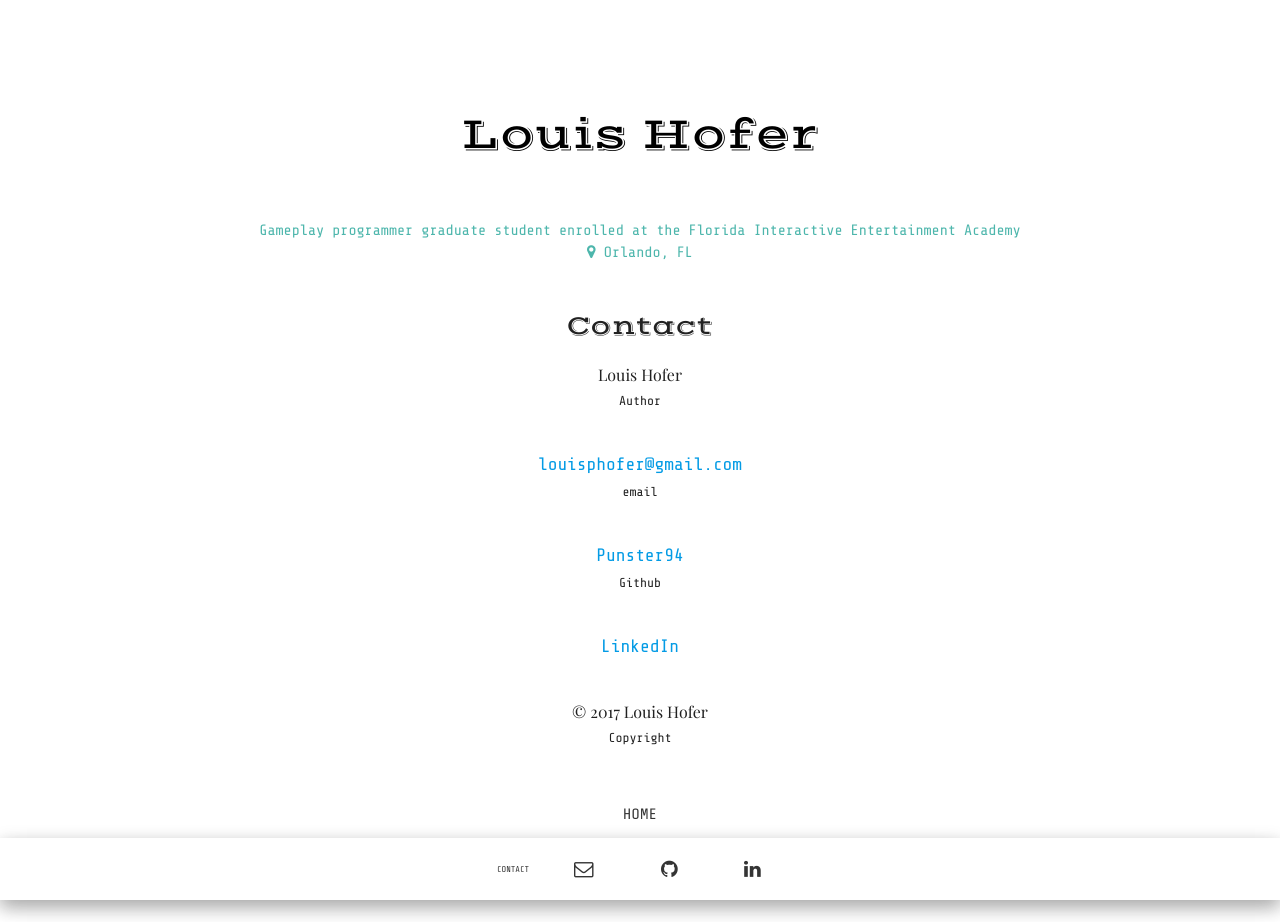
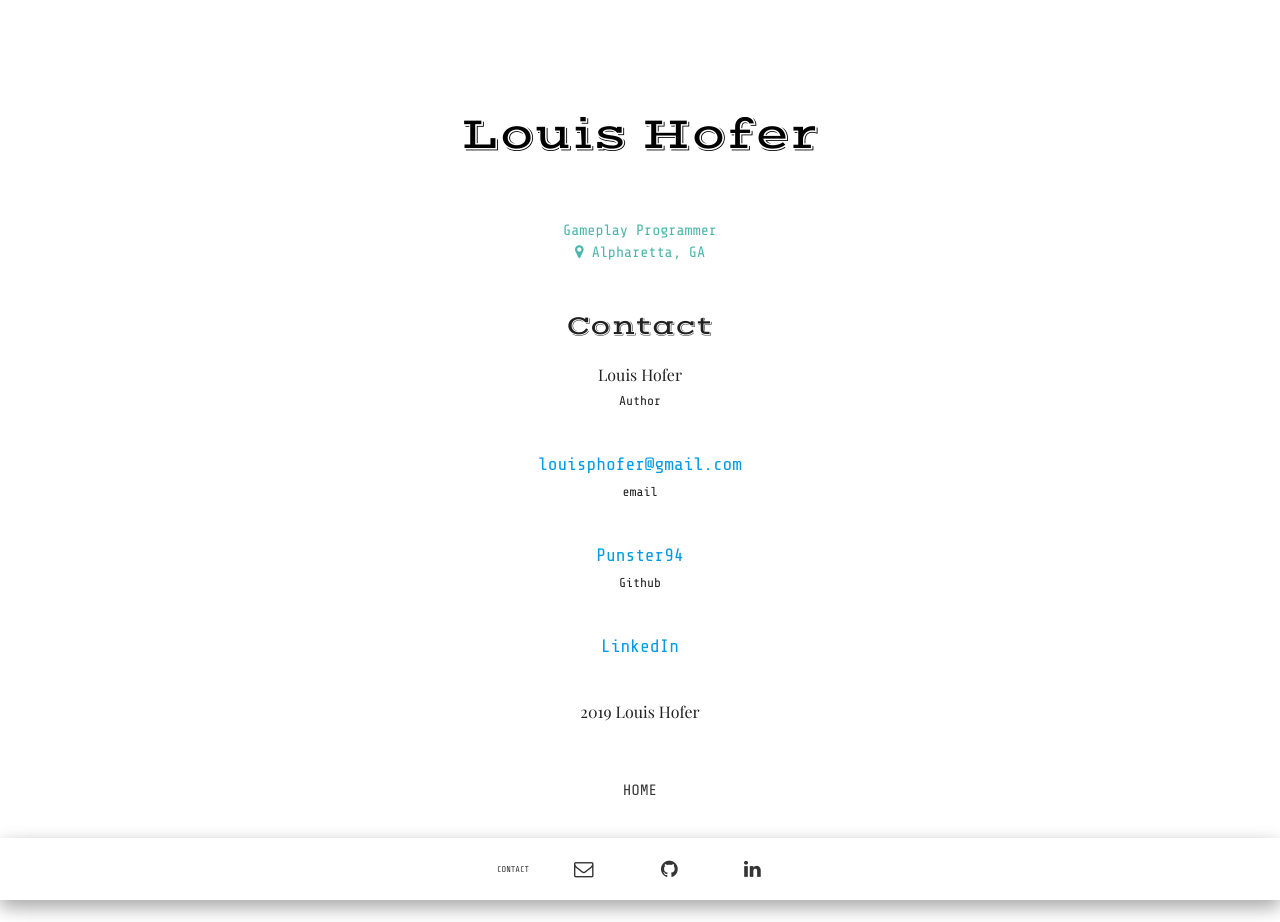
Before and after one commit to punster94/punster94.github.io, a Jekyll site: the page built from imprint.html, in a window 1280 px wide. Built offline with Jekyll 4.4.1, drawn with Linux system fonts in a browser that asks for light colours; some web fonts are replaced.

Commit message:
Update description, location, and date.

```diff
--- a/_config.yml
+++ b/_config.yml
@@ -1,7 +1,7 @@
 title: "Louis Hofer"
-description: "Gameplay programmer enrolled at the Florida Interactive Entertainment Academy"
-about: "Gameplay programmer graduate student enrolled at the Florida Interactive Entertainment Academy"
-location: "Orlando, FL"
+description: "Gameplay Programmer"
+about: "Gameplay Programmer"
+location: "Alpharetta, GA"
 email: louisphofer@gmail.com
 baseurl: ""
 
--- a/imprint.html
+++ b/imprint.html
@@ -24,8 +24,7 @@ layout: page
 			</li>
 			<li>
 				<p class="my-item">
-					&copy; 2017 Louis Hofer<br>
-					<span class="my-item-sub">Copyright</span>
+					2019 Louis Hofer<br>
 				</p>
 			</li>
         </ul>
```
